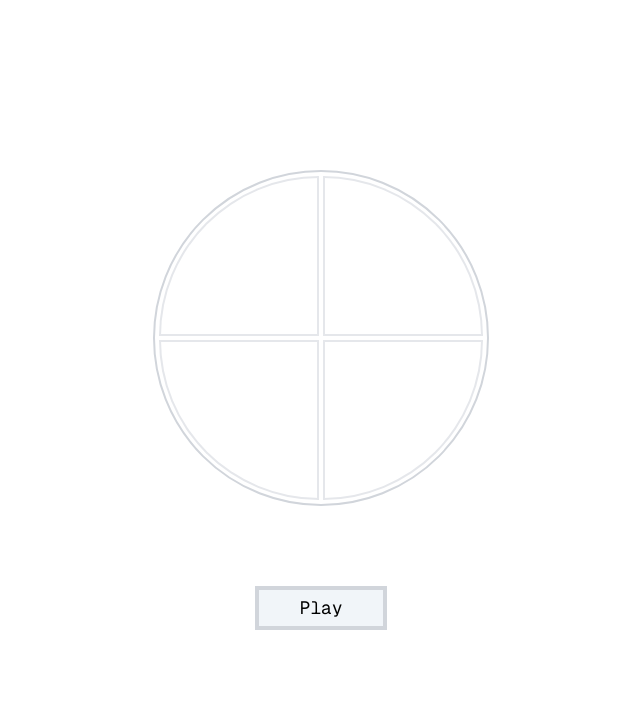
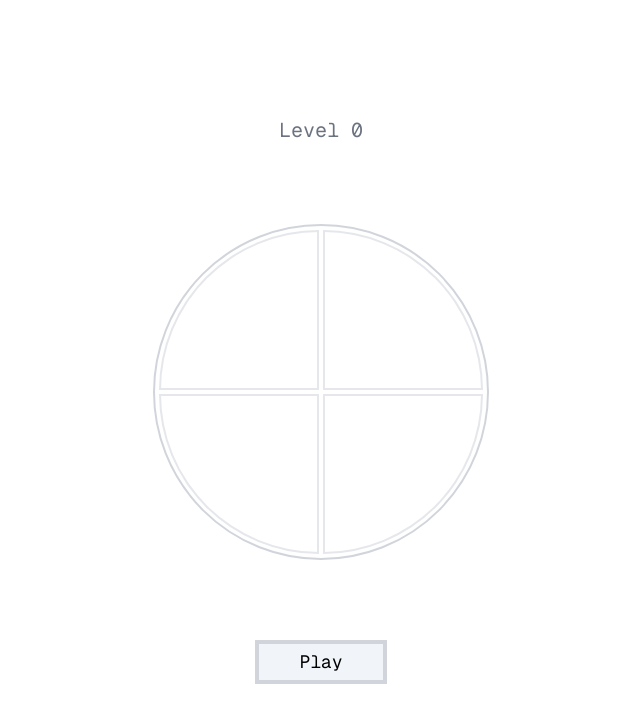
Before and after one commit to Cocodrilette/simon-game, a Next.js app: page / in a window 1280 px wide. Shown: the top 722 px of the page, without its empty margins (319-959 px from the left). Built offline with nearby package versions, Linux system fonts and the light colour scheme.

Commit message:
Add game state management and level display to Home component

```diff
--- a/src/pages/index.tsx
+++ b/src/pages/index.tsx
@@ -1,6 +1,7 @@
 import { LigthButton } from "@/components/ligth-button";
-import { LigthButtonPosition, LigthButtonState } from "@/types";
+import { GameState, LigthButtonPosition, LigthButtonState } from "@/types";
 import localFont from "next/font/local";
+import { useState } from "react";
 
 const geistSans = localFont({
   src: "./fonts/GeistVF.woff",
@@ -14,11 +15,26 @@ const geistMono = localFont({
 });
 
 export default function Home() {
+  const [level, setLevel] = useState(0);
+  const [gameState, setGameState] = useState(GameState.Off);
+
+  const buttonColorSchema =
+    gameState !== GameState.Off && gameState !== GameState.Lost
+      ? "bg-slate-200 border-gray-300 text-gray-300"
+      : "bg-slate-100 border-gray-300 hover:bg-slate-200 hover:border-gray-400 text-black";
+
   return (
     <div
       className={`${geistSans.variable} ${geistMono.variable} grid items-center justify-center min-h-screen p-5 font-[family-name:var(--font-geist-mono)]`}
     >
       <main className="flex flex-col row-start-2 items-center">
+        <p
+          className={`mb-20 text-xl ${
+            gameState === GameState.Off ? "text-gray-500" : "text-white"
+          }`}
+        >
+          Level {level}
+        </p>
         <div className="bg-white p-1 gap-1 rounded-full grid grid-cols-2 grid-rows-2 border-2 border-gray-300">
           <LigthButton
             color="yellow"
@@ -47,7 +63,17 @@ export default function Home() {
         </div>
 
         <div className="mt-20 ">
-          <button className="px-10 py-1 bg-slate-100 border-gray-300 hover:bg-slate-200 hover:border-gray-400 text-black text-lg border-4">
+          <button
+            onClick={() => {
+              if (gameState === GameState.Off || gameState === GameState.Lost) {
+                setGameState(GameState.ShowingPattern);
+              }
+            }}
+            className={`px-10 py-1 text-lg border-4 ${buttonColorSchema}`}
+            disabled={
+              gameState !== GameState.Off && gameState !== GameState.Lost
+            }
+          >
             Play
           </button>
         </div>
--- a/src/types/index.ts
+++ b/src/types/index.ts
@@ -15,3 +15,10 @@ export enum LigthButtonPosition {
   BottomRight = "bottom-right",
   BottomLeft = "bottom-left",
 }
+
+export enum GameState {
+  ShowingPattern = "showing-pattern",
+  UserTrying = "user-traying",
+  Off = "off",
+  Lost = "lost",
+}
```
